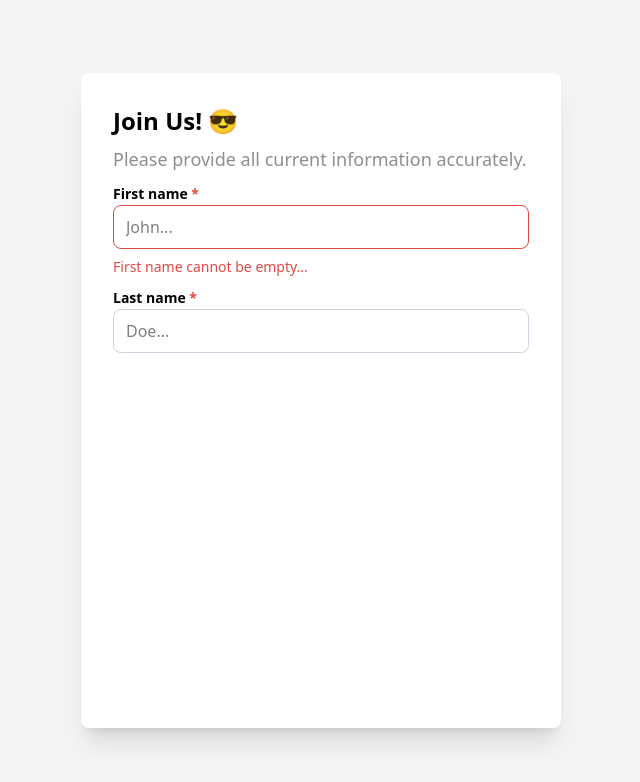
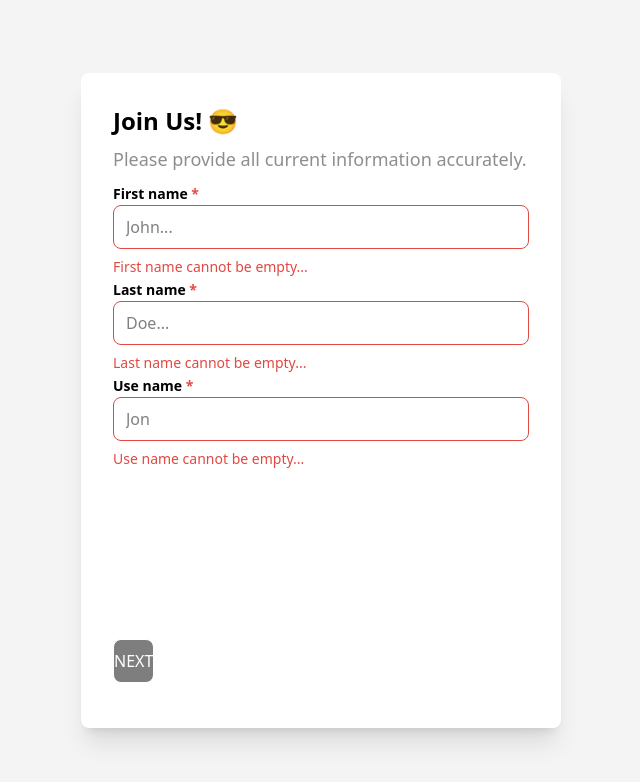
Before and after one commit to Baatar-line/fromaa-app, a Next.js app: page / in a window 1280 px wide. Shown: the top 782 px of the page, without its empty margins (319-959 px from the left). Built offline with nearby package versions, Linux system fonts and the light colour scheme.

Commit message:
nemj hiih

```diff
--- /dev/null
+++ b/src/app/components/Button.jsx
@@ -0,0 +1,10 @@
+export const Button = ({ children, disabled }) => {
+  return (
+    <button
+      disabled={disabled}
+      className="w-[416] h-11 bg-black border rounded-lg text-white cursor-pointer disabled:opacity-50 disabled:cursor-not-allowed"
+    >
+      {children}
+    </button>
+  );
+};
--- /dev/null
+++ b/src/app/components/Submate.jsx
@@ -0,0 +1,5 @@
+import React from "react";
+
+export const Submate = () => {
+  return <div>Submate</div>;
+};
--- a/src/app/page.js
+++ b/src/app/page.js
@@ -2,17 +2,42 @@
 import { useState } from "react";
 // import { Logo } from "./components/Logo";
 import { TextField } from "./components/TextField";
+import { Button } from "./components/Button";
 
 export default function Home() {
   const [firstname, setFirstname] = useState("");
   const [lastname, setLastname] = useState("");
+  const [Usename, setUsename] = useState("");
 
   const isFirstNameValid = () => {
     if (firstname === "") return "First name cannot be empty...";
     if (!/^[A-Za-z-]+$/.test(firstname))
       return "First name cannot contain special characters or numbers.";
   };
+  const isLastNameValid = () => {
+    if (lastname === "") return "Last name cannot be empty...";
+    if (!/^[A-Za-z-]+$/.test(lastname))
+      return "Last name cannot contain special characters or numbers.";
+  };
+  const isUseNameValid = () => {
+    if (Usename === "") return "Use name cannot be empty...";
+    if (!/^[a-z0-9]+$/.test(Usename))
+      return "Usename can only contain lowercase letters and digits only";
+  };
+  const isHavingError = () => {
+    return isFirstNameValid() || isLastNameValid() || isUseNameValid();
+  };
 
+  // const filteredTasks = tasks.filter((task) => {
+  //   if (currentFilter === "isFirstNameValid") return !task.completed;
+  //   if (currentFilter === "isLastNameValid") return !task.completed;
+  //   if (currentFilter === "isUseNameValid") return task.completed;
+  //   return true;
+  // });
+
+  // // ✅ Эдгээр мөрүүдийг filteredTasks-ийн дараа нэмэх
+  // const completedCount = tasks.filter((t) => t.completed).length;
+  // const totalCount = tasks.length;
   return (
     <div className="w-full h-screen flex justify-center items-center bg-[#f4f4f4]">
       <div className="w-120 min-h-[655px] bg-white rounded-lg p-8 shadow-xl">
@@ -22,7 +47,8 @@ export default function Home() {
           <p className="text-lg text-[#8E8E8E]">
             Please provide all current information accurately.
           </p>
-
+          <div className="flex flex-col justify-between min-h-[450px]">
+            <div className=" flex flex-col justify-between  min-h-[250px]">
               <TextField
                 value={firstname}
                 onChange={(e) => {
@@ -33,15 +59,31 @@ export default function Home() {
                 label="First name"
                 placeholder="John..."
               />
+
               <TextField
                 value={lastname}
                 onChange={(e) => {
                   setLastname(e.target.value);
                 }}
+                error={isLastNameValid()}
                 required={true}
                 label="Last name"
                 placeholder="Doe..."
               />
+
+              <TextField
+                value={Usename}
+                onChange={(e) => {
+                  setUsename(e.target.value);
+                }}
+                error={isUseNameValid()}
+                required={true}
+                label="Use name"
+                placeholder="Jon"
+              />
+            </div>
+          </div>
+          <Button disabled={isHavingError()}>NEXT</Button>
         </div>
       </div>
     </div>
```
Lines whose indentation alone changed are shown as unchanged.
